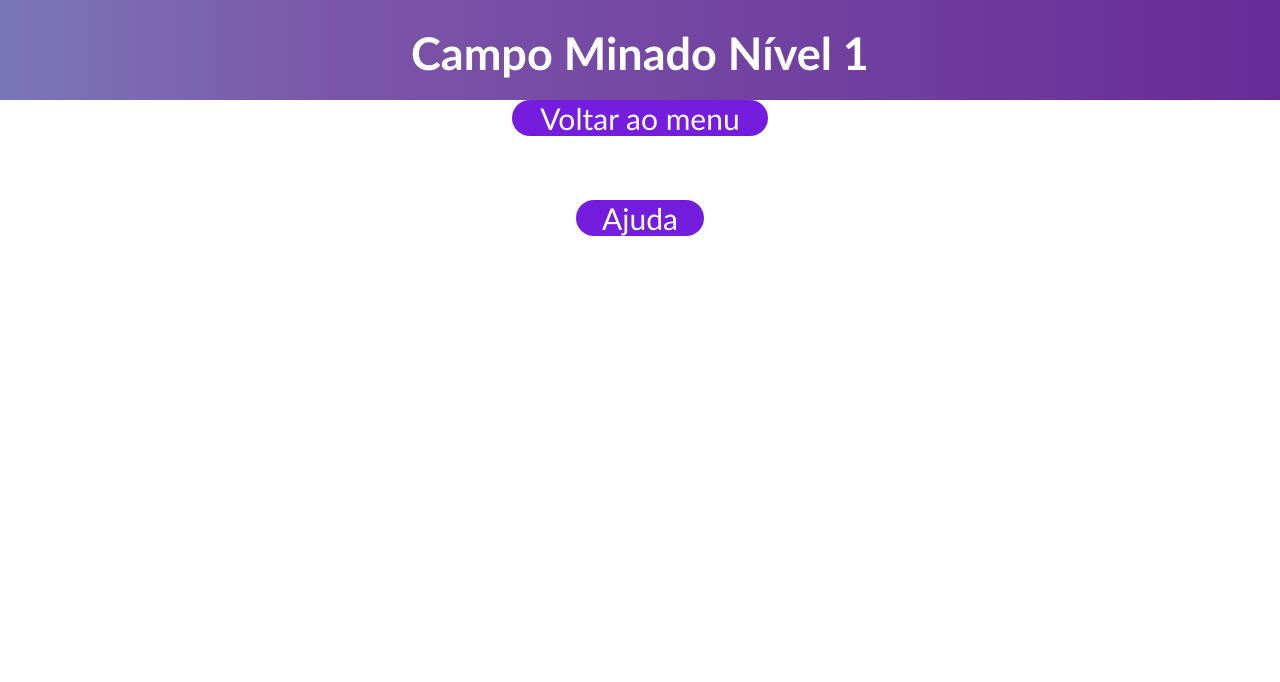
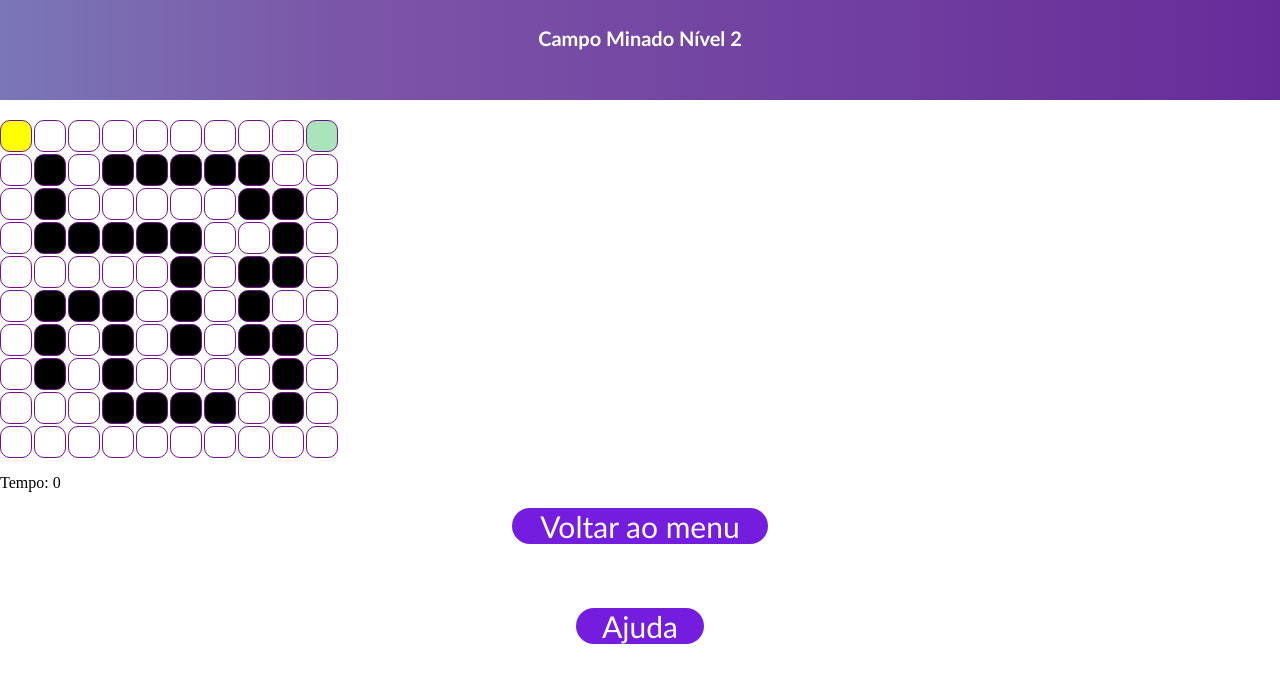
Before and after one commit to Isabela-Alves/ProjetoJogoAL, a Svelte app: page / in a window 1280 px wide. Both pictures are taken after a click on the button "Nível 1". Shown: the top 682 px of the page. Built offline with nearby package versions, Linux system fonts and the light colour scheme.

Commit message:
Adicionando a lógica e labirinto ao jogo

```diff
--- a/css/Jogostyle.css
+++ b/css/Jogostyle.css
@@ -139,3 +139,73 @@ nav{
     color:var(--cor-primaria-enviar);
     background-color: var(--cor-secundaria-enviar);
 }
+
+/* Css das tabelinhas e outras coisa se der certo*/
+
+button {
+    margin-top: 20px;
+    padding: 10px 20px;
+    font-size: 16px;
+  }
+
+  h1 {
+    font-size: 24px;
+    margin-top: 10px;
+  }
+
+  h2 {
+    font-size: 20px;
+  }
+
+  /* Estilos do labirinto */
+  .maze {
+    display: grid;
+    grid-template-columns: repeat(10, 1fr);
+    width: 300px;
+    gap: 2px;
+    margin-top: 20px;
+  }
+
+
+  .cell {
+    width: 30px;
+    height: 30px;
+    border: 1px solid #71118e;
+    display: flex;
+    align-items: center;
+    justify-content: center;
+    font-size: 18px;
+    font-weight: bold;
+    text-align: center;
+    border-radius: 10px;
+  }
+
+  .cell.start {
+    background-color: #0f0; /* Verde para o ponto de início */
+  }
+
+  .cell.end {
+    background-color: rgb(170, 228, 187); /* Vermelho para o ponto final */
+  }
+
+  .cell.wall {
+    background-color: #000; /* Preto para as paredes */
+  }
+
+  .cell.powerup {
+    background-color: #00f; /* Azul para o campo de força */
+    color: #fff; /* Cor do texto das células de campo de força */
+  }
+
+  .cell.bomba {
+    background-color: #f00; /* Vermelho para as bombas */
+  }
+
+  .cell.player {
+    background-color: #ff0; /* Amarelo para o jogador */
+  }
+
+  /* Estilos de fim de jogo */
+  .game-over {
+    margin-top: 20px;
+  }
--- a/src/Jogo1.svelte
+++ b/src/Jogo1.svelte
@@ -4,73 +4,126 @@
 
 <script>
 
-import {Contagem} from './Logica.js'
 import VoltarMenu from './CVoltarMenu.svelte'
 import { estado } from "./CEstado.js"
 import { trocarEstadoDoJogo } from './CEstado.js'
 
-function Preencher(){
- let letras = document.getElementById('resposta1')
-    	if(letras == 1){
-        	return 0
-    	}else{
-        	tabelaVazia.push(letras) //alterar variável dentro do else á cada nova cruzada
-			console.log(letras)
+
+let labi = [
+    ['S', 1, 1, 1, 1, 1, 1, 1, 1, 'E'],
+    [1, 0, 1, 0, 0, 0, 0, 0, 1, 1],
+    [1, 0, 1, 1, 1, 1, 1, 0, 0, 1],
+    [1, 0, 0, 0, 0, 0, 1, 1, 0, 1],
+    [1, 1, 1, 1, 1, 0, 1, 0, 0, 1],
+    [1, 0, 0, 0, 1, 0, 1, 0, 1, 1],
+    [1, 0, 1, 0, 1, 0, 1, 0, 0, 1],
+    [1, 0, 1, 0, 1, 1, 1, 1, 0, 1],
+    [1, 1, 1, 0, 0, 0, 0, 1, 0, 1],
+    [1, 1, 1, 1, 1, 1, 1, 1, 1, 1],
+  ];
+
+  let playerX = 0;
+  let playerY = 0;
+  let gameEnd = false;
+  let bombas = [];
+
+  let timer = 0; //Variavel do tempirizador
+  let timerIntervalo;
+
+//Começa a rodar de pois incrementa
+  function startTimer() {
+    timerIntervalo = setInterval(() => {
+      timer++;
+    }, 1000 );
+  }
+
+  //para e limpa o timer
+  function stopTimer(){
+    clearInterval(timerIntervalo);
+  }
+
+  // Geraçao aleatoria de bombas
+  function geraBombas(){
+    for (let i=0 ;i <10; i++){
+      let x, y;
+      do {
+        x = Math.floor((Math.random()*10));
+        y = Math.floor((Math.random()*10));
+      } while (labi[x][y] !== 1 && labi[y][x] !== 'S' && labi[y][x] !== 'E' && bombas.some(bomba => bomba.x === x && bomba.y === y));
+      bombas.push({ x, y});
+
+      //Essa é a definiçao pra dar um estilo a mais
+      labi[y][x] = 'bomba';
     }
   }
 
+  //Tcheca as colisões com as bombas
+  function checaColisaion() {
+    for (const bomba of bombas) {
+      if (bomba.x === playerX && bomba.y === playerY){
+        gameEnd = true;
+        stopTimer();
+        alert('Você explodiu e perdeu!\nTempo decorrido: ' + timer + ' segundos')
+      }
+    }
+  }
 
-export let tabelaVazia = [
-	[], //so coloque mais colchetes se tiver mais uma linha do array
-	[],
-	[],
-	[],
-	[],
-	[],
-	[],
-	[]
-]
+  function movePlayer(event) {
+    if (gameEnd) return; //Ve se o jogo teminou
 
-export let tabelaResposta = [
-	[1,1,"a","n","d","r","o","m","e","d","a",1,1,1],   //inserir letras, 1 a cada espaço vazio
-	[1,1,1,"e","s","t","r","e","l","a","s",1,1,1],	// todas as letras da array devem ser minusculas e sem acentuação
-	[1,1,1,"b","u","r","a","c","o","n","e","g","r","o"],
-	[1,1, 1,"u",1,1,1,1,1,1,1,1,1,1],
-	["v","i","a","l","a","c","t","e","a",1,1,1,1,1],
-	[1, 1, 1, "o",1,1,1,1,1,1,1,1,1,1],
-	[1, 1, 1, "s",1,1,1,1,1,1,1,1,1,1],
-	[1 ,1,"g","a","l","a","x","i","a",1,1,1,1,1]
-]
+    if (!timerIntervalo) {
+      startTimer(); //Começa o o jogador der o primeiro passo
+      geraBombas();
+    }
 
+    if (event.key === "ArrowRight" && playerX < labi[0].length - 1 && labi[playerY][playerX + 1] !== 0) {
+      playerX++;
+    } else if (event.key === "ArrowLeft" && playerX > 0 && labi[playerY][playerX - 1] !== 0) {
+      playerX--;
+    } else if (event.key === "ArrowDown" && playerY < labi.length - 1 && labi[playerY + 1][playerX] !== 0) {
+      playerY++;
+    } else if (event.key === "ArrowUp" && playerY > 0 && labi[playerY - 1][playerX] !== 0) {
+      playerY--;
+    }
 
-export let coluna = tabelaResposta[1].length + 1 //nas tabelas novas só precisa trocar o nome dessa variavel
-console.log(coluna)
+    if (labi[playerY][playerX] === 'E') {
+      gameEnd = true;
+      stopTimer();
+      alert('Você chegou ao final do labirinto!\nTempo decorrido: ' + timer + ' segundos');
+    } else {
+      checaColisaion();
+    }
+  }
+
 </script>
-<!--modelo do jogo em html-->
 <body>
 
   <nav id="linha">
     <h2>
-		Campo Minado Nível 1
+      Campo Minado Nível 2
     </h2>
   </nav>
 
 
-
-<section id="cruzada">
-
-	<!-- no exemplo anterior estava aqui a tabela, pode-se colocar aqu a tabela-->
-
-</section>
-
-
-
-
-
-
-
+  <div on:keydown={movePlayer} tabindex="0">
+    <div class="maze">
+      {#each labi as row, y}
+        {#each row as cell, x}
+          <div class="cell"
+           class:start={cell === 'S'}
+           class:end={cell === 'E'}
+           class:wall={cell === 0}
+           class:player={x === playerX && y === playerY}
+           class:bomba={cell === 'bomba'}>
+          </div>
+        {/each}
+      {/each}
+    </div>
+  </div>
+  <p> Tempo: {timer}</p>
   <VoltarMenu/>
-	<div id="ajuda" class='menu' on:click="{() => trocarEstadoDoJogo('ajuda jogo1')}">
+	<div id="ajuda" class='menu' on:click="{() => trocarEstadoDoJogo('ajuda jogo2')}">
 	Ajuda
 	</div>
+
 	</body>
--- a/src/Jogo2.svelte
+++ b/src/Jogo2.svelte
@@ -9,42 +9,7 @@ import VoltarMenu from './CVoltarMenu.svelte'
 import { estado } from "./CEstado.js"
 import { trocarEstadoDoJogo } from './CEstado.js'
 
-function Preencher(){
- let letras = document.getElementById('resposta2')
-    	if(letras == 1){
-        	return 0
-    	}else{
-        	tabelaV2.push(letras) //alterar variável dentro do else á cada nova cruzada
-			console.log(letras)
-    	}
-}
 
-
-export let tabelaV2 = [
-	[], //so coloque mais colchetes se tiver mais uma linha do array
-	[],
-	[],
-	[],
-	[],
-	[],
-	[],
-	[]
-]
-
-export let tabelaR2 = [
-	[1,1,1,1,"m","a","r","t","e",1,1],   //inserir letras, 1 a cada espaço vazio
-	[1,1,1,1,"e","c","l","i","p","s","e"],	// todas as letras da array devem ser minusculas e sem acentuação
-	[1,1,1,1,"t",1,1,1,1,1,1],
-	[1,1,1,"v","e","n","u","s",1,1,1],
-	["u","r","a","n","o",1,1,1,1,1,1],
-	[1,1,1,1,"r",1,1,1,1,1,1],
-	[1,1,1,1,"o",1,1,1,1,1,1],
-	[1,1,1,1,"s",1,1,1,1,1,1]
-]
-
-
-export let coluna = tabelaR2[1].length + 1 //nas tabelas novas só precisa trocar o nome dessa variavel
-console.log(coluna)
 </script>
 <!--modelo do jogo em html-->
 <body>
```
Lines whose indentation alone changed are shown as unchanged.
